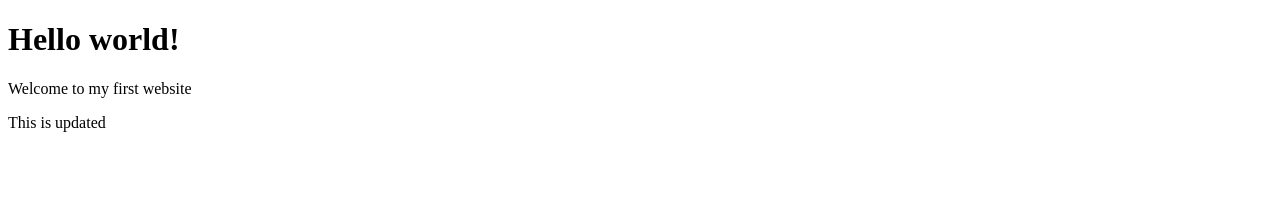
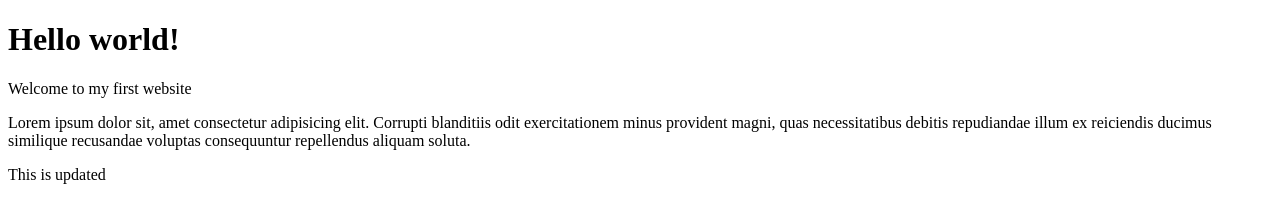
Before and after one commit to Sandrajasmin/Rainydays, a plain HTML site: page index.html in a window 1280 px wide. Drawn offline with Linux system fonts and the light colour scheme.

Commit message:
Update index.html

```diff
--- a/index.html
+++ b/index.html
@@ -6,6 +6,7 @@
   <body>
     <h1>Hello world!</h1>
     <p>Welcome to my first website<p>
+      <p>Lorem ipsum dolor sit, amet consectetur adipisicing elit. Corrupti blanditiis odit exercitationem minus provident magni, quas necessitatibus debitis repudiandae illum ex reiciendis ducimus similique recusandae voluptas consequuntur repellendus aliquam soluta.</p>
     <p>This is updated<p>
 
   </body>
```
